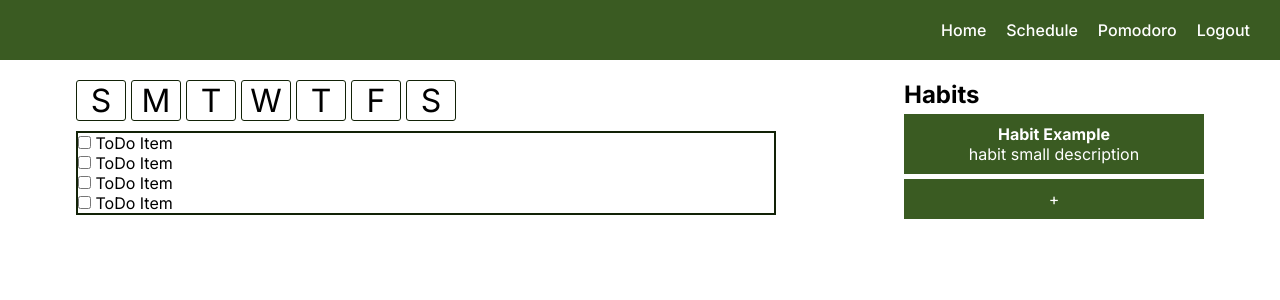
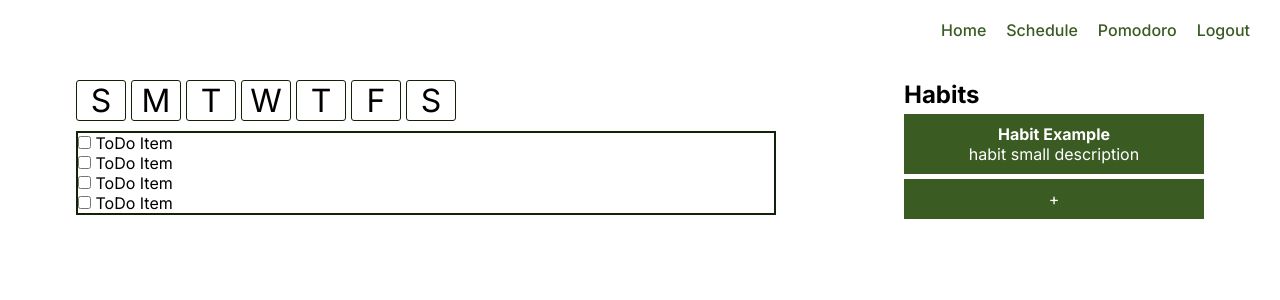
Before and after one commit to hgo19/routine-organizer, a React (Vite) app in the folder frontend/: page /register in a window 1280 px wide. Both pictures are taken after typing "Sample", "name@example.com", "Sample123", "Sample123" into the empty fields and a click on the button "Signup". Shown: the top 300 px of the page. Built offline with nearby package versions, Linux system fonts and the light colour scheme.

Commit message:
refactor: change header colors

```diff
--- a/frontend/src/components/header/styles.css
+++ b/frontend/src/components/header/styles.css
@@ -1,7 +1,7 @@
 .header-container {
   align-items: center;
-  background-color: #3a5b22;
-  color: white;
+  background-color: white;
+  color: #3a5b22;
   display: flex;
   height: 60px;
   justify-content: flex-end;
@@ -15,7 +15,7 @@
 }
 
 .nav-container a {
-  color: white;
+  color: #3a5b22;
 }
 
 .nav-container a:hover {
```
